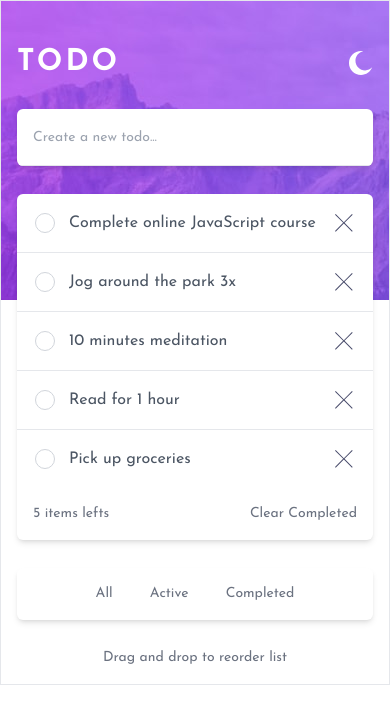
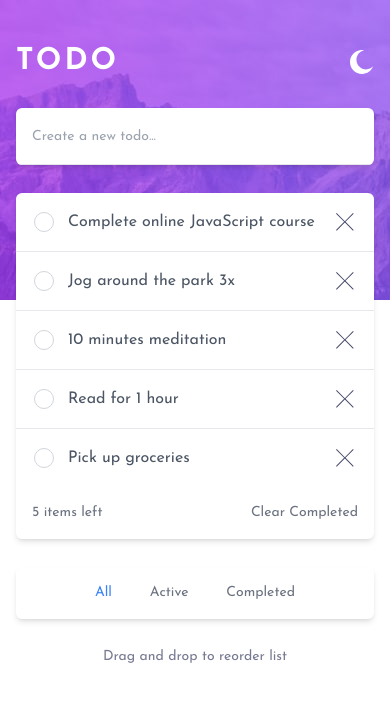
Before and after one commit to VectorGits/Todo-App-2.0, a React (Vite) app: page / in a window 390 px wide. Shown: the top 724 px of the page. Built offline with nearby package versions, Linux system fonts and the light colour scheme.

Commit message:
feat: add filtering functionality to TodoCard for better task management

```diff
--- a/src/components/TodoCard.tsx
+++ b/src/components/TodoCard.tsx
@@ -1,8 +1,6 @@
-// import React from "react"
 import React, { useState } from "react";
 import TodoList from "./TodoList";
 import DarkmodeToggle from "./DarkmodeToggle";
-
 
 const TodoCard = () => {
   const [todos, setTodos] = useState([
@@ -15,96 +13,166 @@ const TodoCard = () => {
 
   const [newTodo, setNewTodo] = useState("");
 
-  // Add A New Todo, baby!
+  // NEW: Filter state
+  const [filter, setFilter] = useState<"all" | "active" | "completed">("all");
+
   const addTodo = (e: React.FormEvent) => {
     e.preventDefault();
     if (newTodo.trim() === "") return;
-
-    setTodos([...todos, { id:Date.now(), text:newTodo, completed: false }]);
-    setNewTodo("")
+    setTodos([...todos, { id: Date.now(), text: newTodo, completed: false }]);
+    setNewTodo("");
   };
 
-  // Toggle completion
   const toggleTodo = (id: number) => {
     setTodos(
-      todos.map(todo =>
+      todos.map((todo) =>
         todo.id === id ? { ...todo, completed: !todo.completed } : todo
       )
     );
   };
 
   const removeTodo = (id: number) => {
-    setTodos(
-      todos.filter(todo => todo.id !== id)
-    )
-  }
+    setTodos(todos.filter((todo) => todo.id !== id));
+  };
+
+  // Filter the todos before passing to TodoList
+  const filteredTodos = todos.filter((todo) => {
+    if (filter === "active") return !todo.completed;
+    if (filter === "completed") return todo.completed;
+    return true; // "all" => show everything
+  });
 
   return (
-      <div className="mx-auto max-w-md p-4 border">
+    <div className="mx-auto max-w-md p-4">
       {/* CARD HEADER */}
       <header className="flex items-center justify-between mb-6 mt-7">
-          <h1 className="text-3xl font-bold tracking-widest text-white">
-            TODO
-          </h1>
-          {/* DARK/Light Mode switcher */}
+        <h1 className="text-3xl font-bold tracking-widest text-white">TODO</h1>
         <DarkmodeToggle />
       </header>
 
       {/* CARD BODY */}
       <div className="bg-white dark:bg-gray-800 shadow-md rounded-md overflow-hidden my-7">
         {/* Create new TODO input */}
-          <form onSubmit={addTodo} className="p-4 border-b border-gray-200 dark:border-gray-700">
+        <form
+          onSubmit={addTodo}
+          className="p-4 border-b border-gray-200 dark:border-gray-700"
+        >
           <input
             type="text"
             value={newTodo}
-              onChange={e => setNewTodo(e.target.value)}
+            onChange={(e) => setNewTodo(e.target.value)}
             placeholder="Create a new todo..."
-              className="w-full text-sm bg-transparent outline-none text-gray-700 dark:text-gray-200 placeholder-gray-400 dark:placeholder-gray-500"
+            className="w-full text-sm bg-transparent outline-none
+                       text-gray-700 dark:text-gray-200
+                       placeholder-gray-400 dark:placeholder-gray-500"
           />
         </form>
       </div>
+
       <div className="bg-white dark:bg-gray-800 shadow-md rounded-md overflow-hidden">
-          {/* TodoList */}
-
-          <TodoList todos={todos} toggleTodo={toggleTodo} removeTodo={removeTodo}/>
+        {/* Pass filtered todos to TodoList */}
+        <TodoList
+          todos={filteredTodos}
+          toggleTodo={toggleTodo}
+          removeTodo={removeTodo}
+        />
 
         {/* CARD FOOTER */}
         <div className="flex items-center justify-between p-4 text-sm text-gray-500 dark:text-gray-400">
-            <span>{todos.length} items lefts</span>
+          <span>{todos.length} items left</span>
+
+          {/* Desktop Filters */}
           <div className="space-x-2 hidden md:block">
-              <button className="hover:text-blue-500 dark:hover:text-blue-400">
+            <button
+              onClick={() => setFilter("all")}
+              className={
+                filter === "all"
+                  ? "text-blue-500"
+                  : "hover:text-blue-500 dark:hover:text-blue-400"
+              }
+            >
               All
             </button>
-              <button className="hover:text-blue-500 dark:hover:text-blue-400">
+            <button
+              onClick={() => setFilter("active")}
+              className={
+                filter === "active"
+                  ? "text-blue-500"
+                  : "hover:text-blue-500 dark:hover:text-blue-400"
+              }
+            >
               Active
             </button>
-              <button className="hover:text-blue-500 dark:hover:text-blue-400">
+            <button
+              onClick={() => setFilter("completed")}
+              className={
+                filter === "completed"
+                  ? "text-blue-500"
+                  : "hover:text-blue-500 dark:hover:text-blue-400"
+              }
+            >
               Completed
             </button>
           </div>
-            <button className="hover:text-red-400 dark:hover:text-red-300" onClick={() => setTodos(todos.filter(todo => !todo.completed))}>
+
+          <button
+            className="hover:text-red-400 dark:hover:text-red-300"
+            onClick={() => setTodos(todos.filter((todo) => !todo.completed))}
+          >
             Clear Completed
           </button>
         </div>
       </div>
-        <div className="px-16 py-4 text-sm text-gray-500 dark:text-gray-400 bg-white dark:bg-gray-800 shadow-md rounded-md overflow-hidden my-7 md:hidden">
+
+      {/* Mobile Filters */}
+      <div
+        className="
+          px-16 py-4 text-sm text-gray-500 dark:text-gray-400
+          bg-white dark:bg-gray-800 shadow-md
+          rounded-md overflow-hidden my-7 md:hidden
+        "
+      >
         <div className="space-x-2 flex items-center justify-around">
-            <button className="hover:text-blue-500 dark:hover:text-blue-400">
+          <button
+            onClick={() => setFilter("all")}
+            className={
+              filter === "all"
+                ? "text-blue-500"
+                : "hover:text-blue-500 dark:hover:text-blue-400"
+            }
+          >
             All
           </button>
-            <button className="hover:text-blue-500 dark:hover:text-blue-400">
+          <button
+            onClick={() => setFilter("active")}
+            className={
+              filter === "active"
+                ? "text-blue-500"
+                : "hover:text-blue-500 dark:hover:text-blue-400"
+            }
+          >
             Active
           </button>
-            <button className="hover:text-blue-500 dark:hover:text-blue-400">
+          <button
+            onClick={() => setFilter("completed")}
+            className={
+              filter === "completed"
+                ? "text-blue-500"
+                : "hover:text-blue-500 dark:hover:text-blue-400"
+            }
+          >
             Completed
           </button>
         </div>
       </div>
-        <div>
-          <p className="text-center text-sm text-gray-500 dark:text-gray-400">Drag and drop to reorder list</p>
+
+      <div className="my-6">
+        <p className="text-center text-sm text-DarkGrayishBlue dark:text-LightGrayishBlue">
+          Drag and drop to reorder list
+        </p>
       </div>
     </div>
   );
 };
 
-export default TodoCard
+export default TodoCard;
```
Lines whose indentation alone changed are shown as unchanged.
